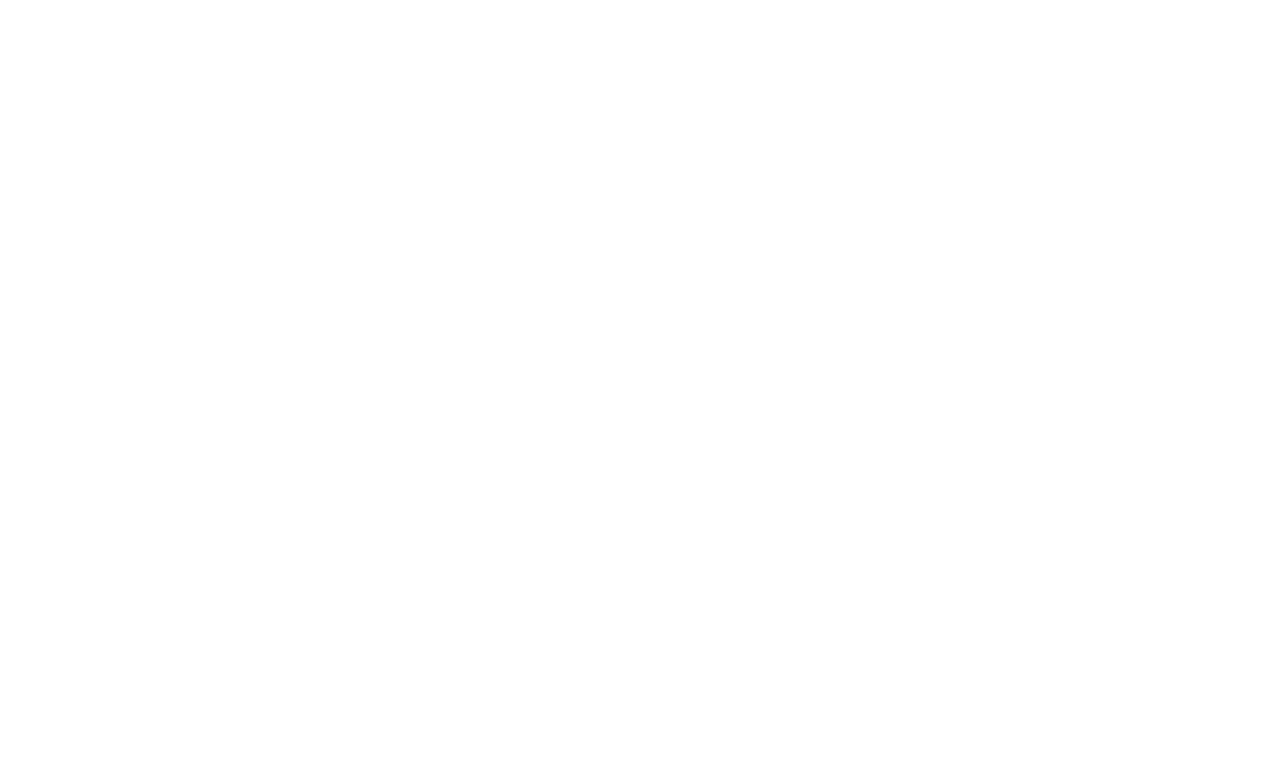
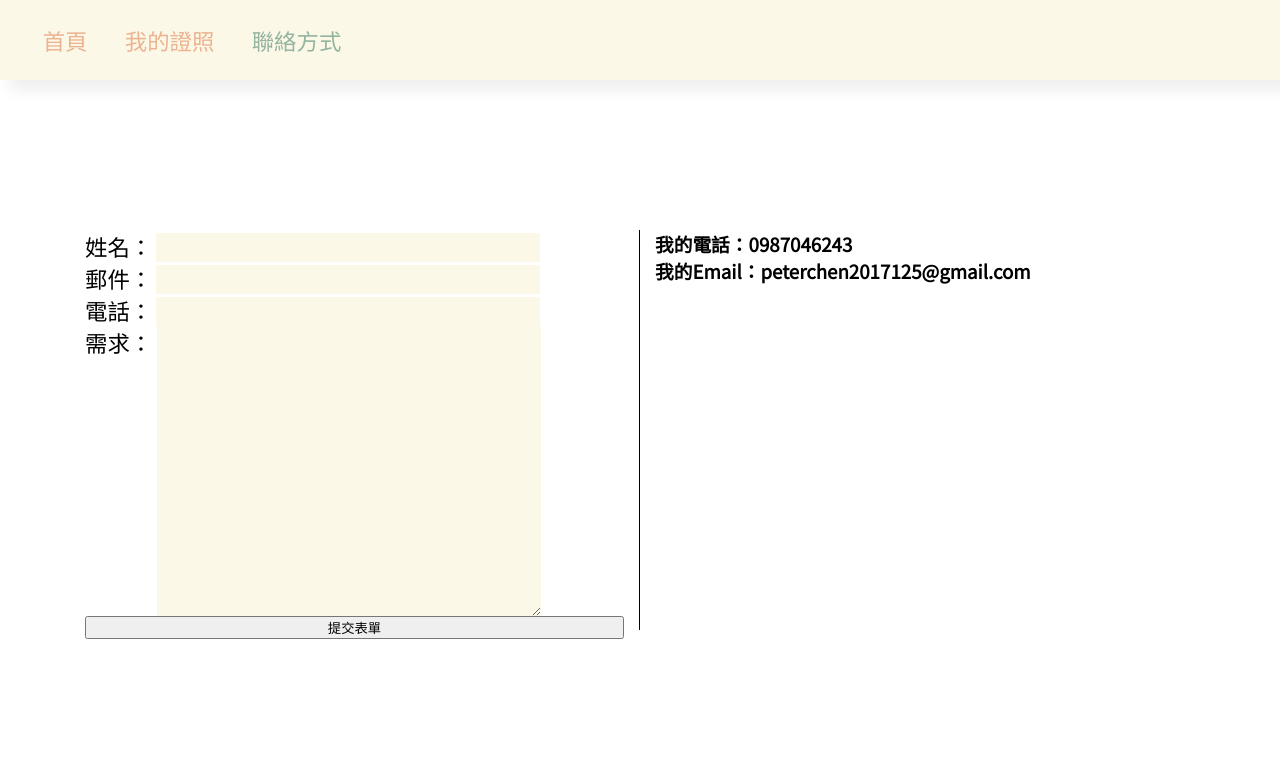
Before and after one commit to ShouShouRen/aboutme, a plain HTML site: page contact.html in a window 1280 px wide. Drawn offline with Linux system fonts and the light colour scheme.

Commit message:
20220717

```diff
--- a/contact.html
+++ b/contact.html
@@ -1,12 +1,62 @@
 <!DOCTYPE html>
 <html lang="zh-Hant-TW">
+
 <head>
     <meta charset="UTF-8">
     <meta http-equiv="X-UA-Compatible" content="IE=edge">
+    <meta name="author" content="Peter Chen">
+    <meta name="robots" content="index,follow">
+    <meta name="description" content="這是Peter Wei 的個人網站。Peter Wei 是來自台灣的網頁開發人員">
     <meta name="viewport" content="width=device-width, initial-scale=1.0">
-    <title>Document</title>
+    <link rel="stylesheet" href="./css/style.css">
+    <link rel="preconnect" href="https://fonts.googleapis.com">
+    <link rel="preconnect" href="https://fonts.gstatic.com" crossorigin>
+    <link href="https://fonts.googleapis.com/css2?family=Noto+Sans+TC&display=swap" rel="stylesheet">
+    <title>我的證照 ｜ Peter 的個人首頁</title>
 </head>
+
 <body>
+    <div id="contact">
+        <header>
+            <nav>
+                <ul>
+                    <li><a href="index.html">首頁</a></li>
+                    <li><a href="javascript:;">我的證照</a></li>
+                    <li><a class="active" href="contact.html">聯絡方式</a></li>
+                </ul>
+            </nav>
+        </header>
+        <main class="container hero">
+            <div class="row">
+                <section class="col-6 col-md-12 form">
+                    <form action="">
+                        <div>
+                            <label for="name">姓名：</label>
+                            <input type="text" id="name">
+                        </div>
+                        <div>
+                            <label for="email">郵件：</label>
+                            <input type="email" id="email">
+                        </div>
+                        <div>
+                            <label for="phone">電話：</label>
+                            <input type="text" id="phone">
+                        </div>
+                        <div>
+                            <label for="need">需求：
+                            </label>
+                            <textarea id="need" cols="30" rows="10"></textarea>
+                        </div>
+                        <button type="submit">提交表單</button>
+                    </form>
+                </section>
+                <div class="section col-6 col-md-12">
+                    <h3>我的電話：0987046243</h3>
+                    <h3>我的Email：peterchen2017125@gmail.com</h3>
+                </div>
+            </div>
+        </main>
+    </div>
+</body>
 
-</body>
 </html>
--- a/style/_design.scss
+++ b/style/_design.scss
@@ -290,3 +290,37 @@ header {
         padding-bottom: 0;
     }
 }
+
+#contact{
+    section.form{
+        flex: 1 1 500px;
+        border-right: 1px solid #000;
+        @media (max-width: 768px) {
+            border: none;
+        }
+        form{
+            height: 50vh;
+            display: flex;
+            flex-direction: column;
+            justify-content: space-around;
+        }
+        div{
+            label{
+                font-size: 1.4rem;
+            }
+            input,textarea{
+                background-color: #FCF8E8;
+                font-size: 1.25rem;
+                padding: 0.5rem -0.25rem;
+                border: none;
+                width: 30vw;
+                &:focus{
+                    outline: 2px solid #ed762d;
+                }
+            }
+            textarea{
+                vertical-align: top;
+            }
+        }
+    }
+}
```
Also changed, not shown: index.html (+2 -2 lines), license.html (+3 -7 lines), css/style.css, 1 other file.
